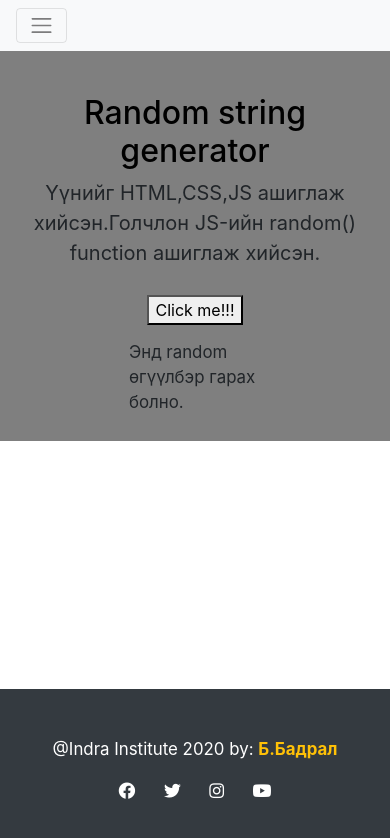
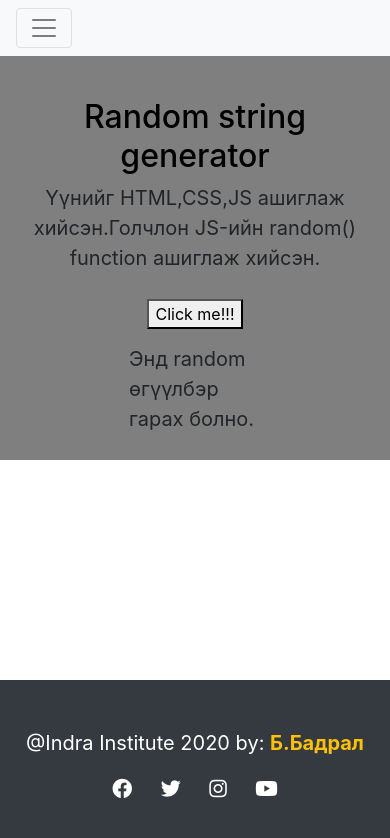
Before and after one commit to Badral-web/Badral-web.github.io, a plain HTML site: page html/PRandomString.html in a window 390 px wide. Drawn offline with nearby package versions, Linux system fonts and the light colour scheme.

Commit message:
Update PRandomString.html

```diff
--- a/html/PRandomString.html
+++ b/html/PRandomString.html
@@ -23,7 +23,7 @@
                   flex-direction: column;
                 }
                 .ProjectContainer .myP{
-                    font-size: 2vh;
+                    font-size: 20px;
                     margin: 0 30% 3vh 30%;
                 }
                 .ProjectContainer .myButton{
@@ -41,10 +41,10 @@
         <nav class="navbar navbar-expand-lg navbar-light bg-light">
             <!--<a class="navbar-brand" href="#">Navbar</a>-->
             <center><button class="navbar-toggler" type="button" data-toggle="collapse" data-target="#navbarSupportedContent" aria-controls="navbarSupportedContent" aria-expanded="false" aria-label="Toggle navigation">
-              <span class="navbar-toggler-icon" style="font-size: 2vh;"></span><!--Navbar Toggler icon-->
+              <span class="navbar-toggler-icon" style="font-size: 20px;"></span><!--Navbar Toggler icon-->
               </button>
             </center>
-            <div class="collapse navbar-collapse" id="navbarSupportedContent" style="font-size: 2vh;"><!--Font-->
+            <div class="collapse navbar-collapse" id="navbarSupportedContent" style="font-size: 20px;"><!--Font-->
               <ul class="navbar-nav mr-auto">
                 <li class="nav-item active">
                   <a class="nav-link" href="../index.html">Home <span class="sr-only">(current)</span></a>
@@ -58,7 +58,7 @@
                   <a class="nav-link dropdown-toggle" href="#" id="navbarDropdown" role="button" data-toggle="dropdown" aria-haspopup="true" aria-expanded="false">
                     About
                   </a>
-                  <div class="dropdown-menu" aria-labelledby="navbarDropdown" style="font-size: 2vh;"><!--Font-->
+                  <div class="dropdown-menu" aria-labelledby="navbarDropdown" style="font-size: 20px;"><!--Font-->
                     <a class="dropdown-item" href="Badral.html">B.Badral</a>
                     <a class="dropdown-item" href="https://www.facebook.com/india.university/" target="_blank">Indra Institute</a>
                     <div class="dropdown-divider"></div>
@@ -108,7 +108,7 @@
             <div class="container text-center text-md-left">
                 <div class="row text-center text-md-left">
                     <div class="col-md-7 col-lg-8">
-                      <p style="font-size: 2vh;">@Indra Institute 2020 by:
+                      <p style="font-size: 20px;">@Indra Institute 2020 by:
                         <a href="Badral.html" style="text-decoration: none;">
                           <strong class="text-warning">Б.Бадрал</strong>
                         </a></p>
@@ -117,16 +117,16 @@
                       <div class="text-center text-md-right">
                         <ul class="list-unstyled list-inline">
                           <li class="list-inline-item">
-                            <a href="https://www.facebook.com/gangorca963/" target="_blank" class="btn-flaoting btn-sm text-white" style="font-size: 2vh;"><i class="fab fa-facebook"></i></a>
+                            <a href="https://www.facebook.com/gangorca963/" target="_blank" class="btn-flaoting btn-sm text-white" style="font-size: 20px;"><i class="fab fa-facebook"></i></a>
                           </li>
                           <li class="list-inline-item">
-                            <a href="#" class="btn-flaoting btn-sm text-white" style="font-size: 2vh;"><i class="fab fa-twitter"></i></a>
+                            <a href="#" class="btn-flaoting btn-sm text-white" style="font-size: 20px;"><i class="fab fa-twitter"></i></a>
                           </li>
                           <li class="list-inline-item">
-                            <a href="#" class="btn-flaoting btn-sm text-white" style="font-size: 2vh;"><i class="fab fa-instagram"></i></a>
+                            <a href="#" class="btn-flaoting btn-sm text-white" style="font-size: 20px;"><i class="fab fa-instagram"></i></a>
                           </li>
                           <li class="list-inline-item">
-                            <a href="#" class="btn-flaoting btn-sm text-white" style="font-size: 2vh;"><i class="fab fa-youtube"></i></a>
+                            <a href="#" class="btn-flaoting btn-sm text-white" style="font-size: 20px;"><i class="fab fa-youtube"></i></a>
                           </li>
                         </ul>
                       </div>
```
